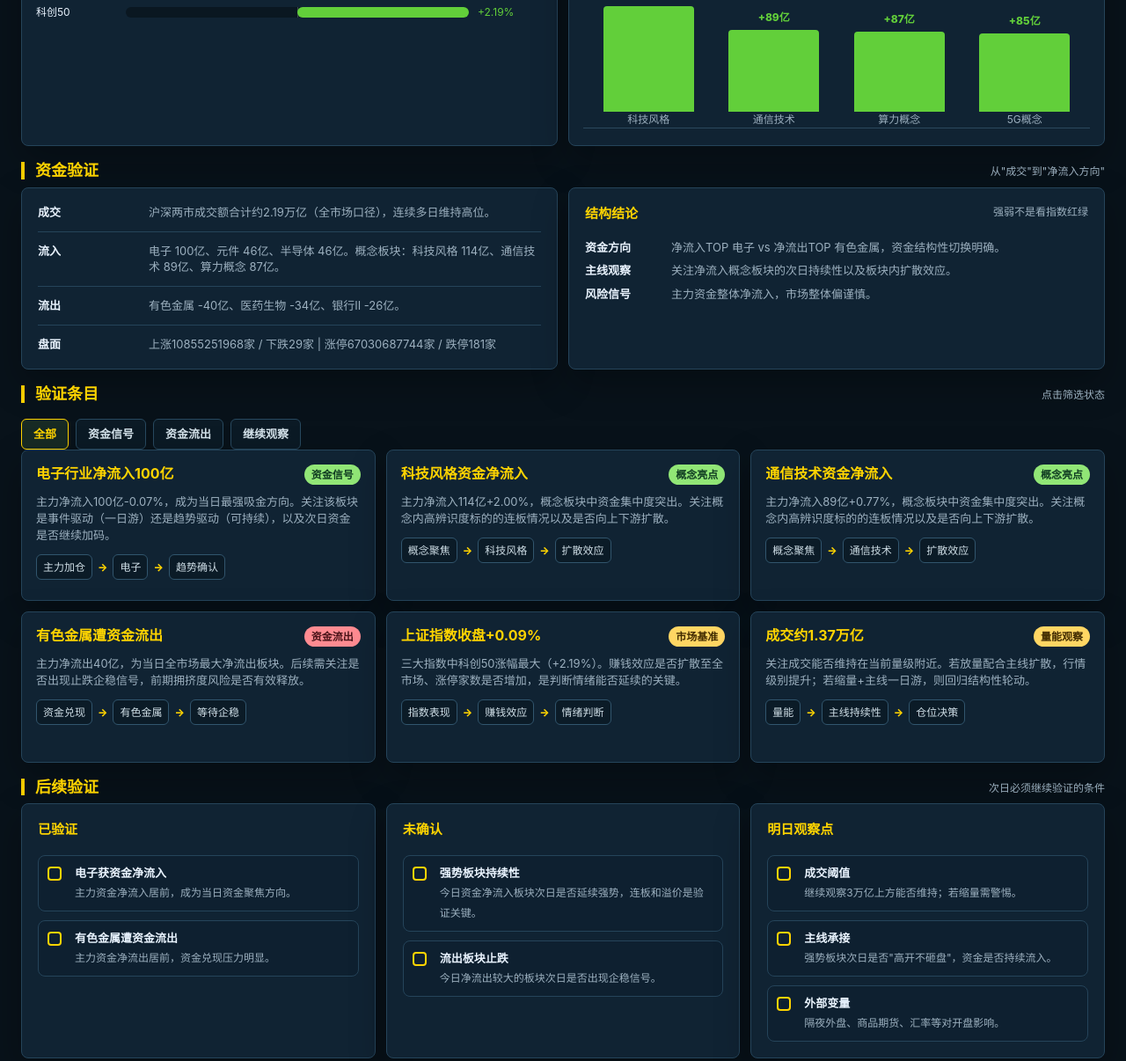
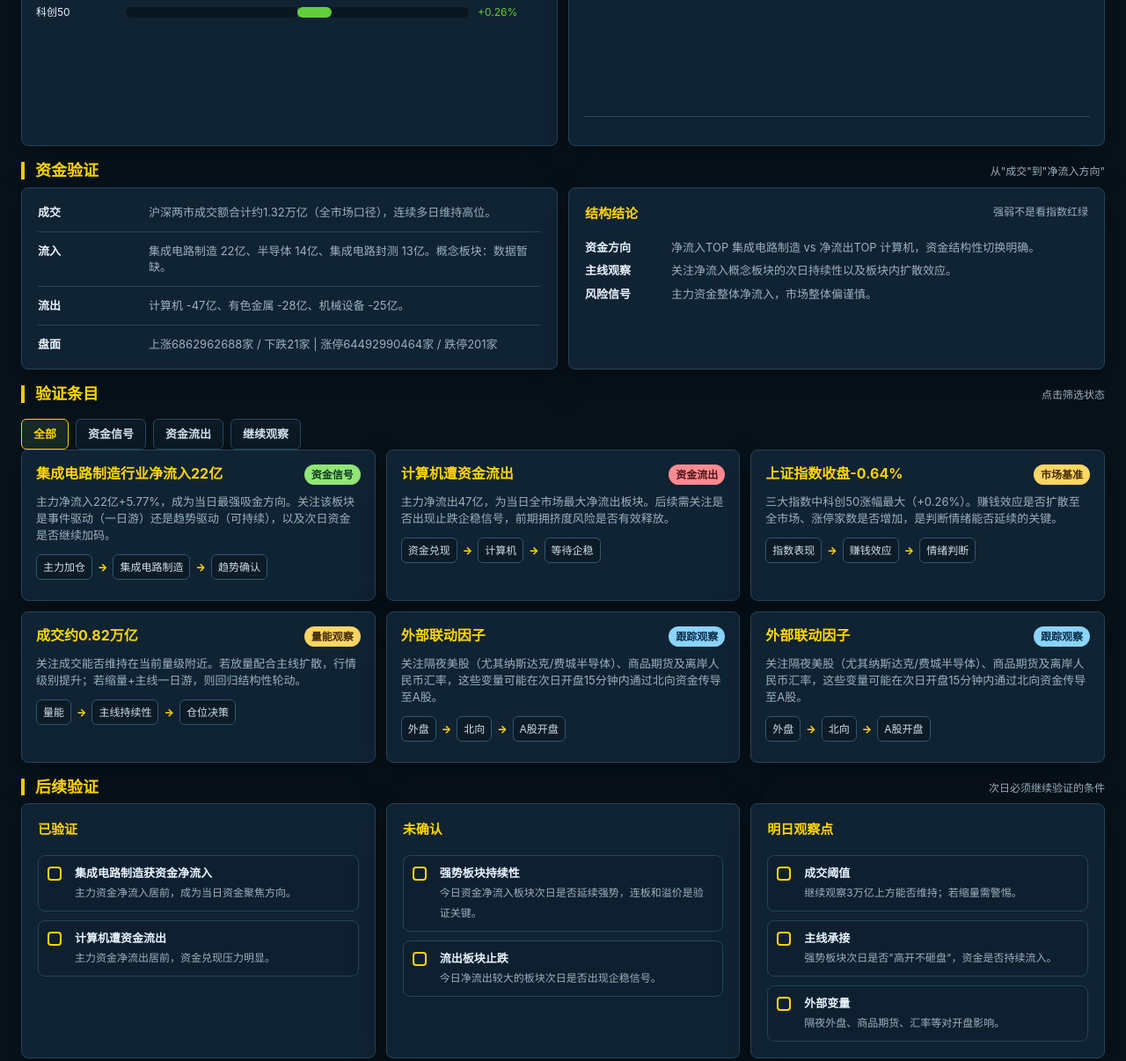
Before and after one commit to richzehe999/-99-, a plain HTML site: page a-share-report-site/index.html in a window 1280 px wide. Shown: the part 951-2157 px from the top of the page at 88% size. Drawn offline with Linux system fonts and the light colour scheme.

Commit message:
auto: update radar report 2026-11-19 13:06

```diff
--- a/a-share-report-site/index.html
+++ b/a-share-report-site/index.html
@@ -3,7 +3,7 @@
 <head>
 <meta charset="utf-8">
 <meta name="viewport" content="width=device-width, initial-scale=1">
-<title>A股盘前雷达 | 2026年11月19日</title>
+<title>A股午间雷达 | 2026年11月19日</title>
 <style>
 *{box-sizing:border-box}html{scroll-behavior:smooth}
 body{margin:0;color:#eaf4ff;background:#08121a;font-family:-apple-system,BlinkMacSystemFont,"Segoe UI","PingFang SC","Microsoft YaHei",Arial,sans-serif;line-height:1.45}
@@ -105,14 +105,14 @@ h1{margin:0 0 10px;color:#ffd400;font-size:clamp(28px,2.7vw,44px);line-height:1;
 <main class="page">
   <header class="hero">
     <div>
-      <h1>A股盘前雷达</h1>
-      <p>区间：2026年11月19日 盘前版（隔夜+上日收盘）（08:00版）。今日主要指数集体收涨。资金层面：电子获主力净流入居前，有色金属遭抛售居前。结构性分化明显，板块轮动加速。</p>
+      <h1>A股午间雷达</h1>
+      <p>区间：2026年11月19日 午间版（早盘行情）（13:05版）。今日主要指数集体收跌。资金层面：集成电路制造获主力净流入居前，计算机遭抛售居前。结构性分化明显，板块轮动加速。</p>
       <div class="toolbar" role="group" aria-label="雷达模式切换">
         <button class="mode-button active" data-mode="dashboard" type="button">看板模式</button>
         <button class="mode-button" data-mode="review" type="button">验证清单模式</button>
       </div>
     </div>
-    <div class="status-pill"><span class="pulse"></span>已于08:00自动生成</div>
+    <div class="status-pill"><span class="pulse"></span>已于13:05自动生成</div>
   </header>
 
   <section class="section" id="overview">
@@ -120,7 +120,7 @@ h1{margin:0 0 10px;color:#ffd400;font-size:clamp(28px,2.7vw,44px);line-height:1;
       <h2>市场总览</h2>
       <span>指数、成交、资金方向</span>
     </div>
-    <div class="grid kpi-grid"><article class="card kpi"><small>上证指数</small><strong class="up">3,587.83</strong><em>+0.09%，权重股表现</em></article><article class="card kpi"><small>深证成指</small><strong class="up">10,659.41</strong><em>+0.20%，科技成长拖累</em></article><article class="card kpi"><small>创业板指</small><strong class="up">2,311.62</strong><em>+0.85%，题材分化</em></article><article class="card kpi"><small>科创50</small><strong class="up">1,247.99</strong><em>+2.19%，半导体波动</em></article><article class="card kpi"><small>沪深300</small><strong class="up">3,983.77</strong><em>+0.18%，权重风向</em></article><article class="card kpi"><small>沪深两市成交额</small><strong class="flat">1.37万亿</strong><em>全市场成交1.37万亿</em></article></div>
+    <div class="grid kpi-grid"><article class="card kpi"><small>上证指数</small><strong class="down">3,564.82</strong><em>-0.64%，权重股表现</em></article><article class="card kpi"><small>深证成指</small><strong class="down">10,563.63</strong><em>-0.90%，科技成长拖累</em></article><article class="card kpi"><small>创业板指</small><strong class="down">2,283.76</strong><em>-1.21%，题材分化</em></article><article class="card kpi"><small>科创50</small><strong class="up">1,251.20</strong><em>+0.26%，半导体波动</em></article><article class="card kpi"><small>沪深300</small><strong class="down">3,960.94</strong><em>-0.57%，权重风向</em></article><article class="card kpi"><small>沪深两市成交额</small><strong class="flat">8235亿</strong><em>全市场成交8235亿</em></article></div>
   </section>
 
   <section class="section mode-panel" data-mode-panel="dashboard">
@@ -128,19 +128,19 @@ h1{margin:0 0 10px;color:#ffd400;font-size:clamp(28px,2.7vw,44px);line-height:1;
 <div class="grid two">
   <article class="card chart-card">
     <div class="chart-title">行业板块主力资金净流入 TOP <span>申万一级，亿元</span></div>
-    <div class="hbar-list"><div class="hbar-row"><span>电子</span><div class="track"><div class="hbar" style="width:100.0%"></div></div><span class="value">+100亿</span></div><div class="hbar-row"><span>元件</span><div class="track"><div class="hbar" style="width:46.5%"></div></div><span class="value">+46亿</span></div><div class="hbar-row"><span>半导体</span><div class="track"><div class="hbar" style="width:45.6%"></div></div><span class="value">+46亿</span></div><div class="hbar-row"><span>印制电路板</span><div class="track"><div class="hbar" style="width:45.2%"></div></div><span class="value">+45亿</span></div><div class="hbar-row"><span>通信</span><div class="track"><div class="hbar" style="width:35.4%"></div></div><span class="value">+35亿</span></div></div>
+    <div class="hbar-list"><div class="hbar-row"><span>集成电路制造</span><div class="track"><div class="hbar" style="width:100.0%"></div></div><span class="value">+22亿</span></div><div class="hbar-row"><span>半导体</span><div class="track"><div class="hbar" style="width:65.5%"></div></div><span class="value">+14亿</span></div><div class="hbar-row"><span>集成电路封测</span><div class="track"><div class="hbar" style="width:58.0%"></div></div><span class="value">+13亿</span></div><div class="hbar-row"><span>半导体设备</span><div class="track"><div class="hbar" style="width:52.1%"></div></div><span class="value">+12亿</span></div><div class="hbar-row"><span>底盘与发动机系统</span><div class="track"><div class="hbar" style="width:17.8%"></div></div><span class="value">+4亿</span></div></div>
   </article>
   <article class="card chart-card">
     <div class="chart-title">行业板块主力资金净流出 TOP <span>申万一级，亿元</span></div>
-    <div class="hbar-list"><div class="hbar-row"><span>有色金属</span><div class="track"><div class="hbar out" style="width:100.0%"></div></div><span class="value">-40亿</span></div><div class="hbar-row"><span>医药生物</span><div class="track"><div class="hbar out" style="width:85.0%"></div></div><span class="value">-34亿</span></div><div class="hbar-row"><span>银行Ⅱ</span><div class="track"><div class="hbar out" style="width:66.2%"></div></div><span class="value">-26亿</span></div><div class="hbar-row"><span>银行</span><div class="track"><div class="hbar out" style="width:66.2%"></div></div><span class="value">-26亿</span></div><div class="hbar-row"><span>传媒</span><div class="track"><div class="hbar out" style="width:59.0%"></div></div><span class="value">-23亿</span></div><div class="hbar-row"><span>全市场主力</span><div class="track"><div class="hbar" style="width:100.0%"></div></div><span class="value">+123亿</span></div></div>
+    <div class="hbar-list"><div class="hbar-row"><span>计算机</span><div class="track"><div class="hbar out" style="width:100.0%"></div></div><span class="value">-47亿</span></div><div class="hbar-row"><span>有色金属</span><div class="track"><div class="hbar out" style="width:58.6%"></div></div><span class="value">-28亿</span></div><div class="hbar-row"><span>机械设备</span><div class="track"><div class="hbar out" style="width:53.2%"></div></div><span class="value">-25亿</span></div><div class="hbar-row"><span>数字芯片设计</span><div class="track"><div class="hbar out" style="width:52.5%"></div></div><span class="value">-25亿</span></div><div class="hbar-row"><span>IT服务Ⅱ</span><div class="track"><div class="hbar out" style="width:51.8%"></div></div><span class="value">-24亿</span></div><div class="hbar-row"><span>全市场主力</span><div class="track"><div class="hbar out" style="width:100.0%"></div></div><span class="value">-84亿</span></div></div>
   </article>
   <article class="card chart-card">
     <div class="chart-title">指数强弱幅 <span>以公开收盘口径为准</span></div>
-    <div class="perf-list"><div class="perf-row"><span>上证指数</span><div class="zero-line"><div class="perf pos" style="width:3.42%"></div></div><span class="up">+0.09%</span></div><div class="perf-row"><span>深证成指</span><div class="zero-line"><div class="perf pos" style="width:7.6000000000000005%"></div></div><span class="up">+0.20%</span></div><div class="perf-row"><span>创业板指</span><div class="zero-line"><div class="perf pos" style="width:32.3%"></div></div><span class="up">+0.85%</span></div><div class="perf-row"><span>科创50</span><div class="zero-line"><div class="perf pos" style="width:83.22%"></div></div><span class="up">+2.19%</span></div></div>
+    <div class="perf-list"><div class="perf-row"><span>上证指数</span><div class="zero-line"><div class="perf neg" style="width:24.32%"></div></div><span class="down">-0.64%</span></div><div class="perf-row"><span>深证成指</span><div class="zero-line"><div class="perf neg" style="width:34.2%"></div></div><span class="down">-0.90%</span></div><div class="perf-row"><span>创业板指</span><div class="zero-line"><div class="perf neg" style="width:45.98%"></div></div><span class="down">-1.21%</span></div><div class="perf-row"><span>科创50</span><div class="zero-line"><div class="perf pos" style="width:9.88%"></div></div><span class="up">+0.26%</span></div></div>
   </article>
   <article class="card chart-card">
     <div class="chart-title">概念板块资金亮点 <span>活跃方向合计</span></div>
-    <div class="waterfall"><div class="water-item"><div class="water-value up">+114亿</div><div class="water-bar" style="height:120px"></div><span>科技风格</span></div><div class="water-item"><div class="water-value up">+89亿</div><div class="water-bar" style="height:93px"></div><span>通信技术</span></div><div class="water-item"><div class="water-value up">+87亿</div><div class="water-bar" style="height:91px"></div><span>算力概念</span></div><div class="water-item"><div class="water-value up">+85亿</div><div class="water-bar" style="height:89px"></div><span>5G概念</span></div></div>
+    <div class="waterfall"></div>
   </article>
 </div>
   </section>
@@ -152,9 +152,9 @@ h1{margin:0 0 10px;color:#ffd400;font-size:clamp(28px,2.7vw,44px);line-height:1;
   <article class="card panel">
     <div class="chart-title">明日开盘验证 <span>15分钟</span></div>
     <ul class="mini-list">
-      <li><b>电子</b><span>板块内高辨识度标的是否延续强势，避免开盘冲高回落。</span></li>
+      <li><b>集成电路制造</b><span>板块内高辨识度标的是否延续强势，避免开盘冲高回落。</span></li>
       <li><b>概念扩散</b><span>今日净流入概念次日能否继续放量，板块内扩散效应如何。</span></li>
-      <li><b>有色金属</b><span>抛压是否延续，龙头股是否止跌企稳。</span></li>
+      <li><b>计算机</b><span>抛压是否延续，龙头股是否止跌企稳。</span></li>
     </ul>
   </article>
   <article class="card panel">
@@ -185,16 +185,16 @@ h1{margin:0 0 10px;color:#ffd400;font-size:clamp(28px,2.7vw,44px);line-height:1;
 <div class="grid two">
   <article class="card panel">
     <div class="summary">
-      <div class="summary-row"><b>成交</b><span>沪深两市成交额合计约2.19万亿（全市场口径），连续多日维持高位。</span></div>
-      <div class="summary-row"><b>流入</b><span>电子 100亿、元件 46亿、半导体 46亿。概念板块：科技风格 114亿、通信技术 89亿、算力概念 87亿。</span></div>
-      <div class="summary-row"><b>流出</b><span>有色金属 -40亿、医药生物 -34亿、银行Ⅱ -26亿。</span></div>
-      <div class="summary-row"><b>盘面</b><span>上涨10855251968家 / 下跌29家 | 涨停67030687744家 / 跌停181家</span></div>
+      <div class="summary-row"><b>成交</b><span>沪深两市成交额合计约1.32万亿（全市场口径），连续多日维持高位。</span></div>
+      <div class="summary-row"><b>流入</b><span>集成电路制造 22亿、半导体 14亿、集成电路封测 13亿。概念板块：数据暂缺。</span></div>
+      <div class="summary-row"><b>流出</b><span>计算机 -47亿、有色金属 -28亿、机械设备 -25亿。</span></div>
+      <div class="summary-row"><b>盘面</b><span>上涨6862962688家 / 下跌21家 | 涨停64492990464家 / 跌停201家</span></div>
     </div>
   </article>
   <article class="card panel">
     <div class="chart-title">结构结论 <span>强弱不是看指数红绿</span></div>
     <ul class="mini-list">
-      <li><b>资金方向</b><span>净流入TOP 电子 vs 净流出TOP 有色金属，资金结构性切换明确。</span></li>
+      <li><b>资金方向</b><span>净流入TOP 集成电路制造 vs 净流出TOP 计算机，资金结构性切换明确。</span></li>
       <li><b>主线观察</b><span>关注净流入概念板块的次日持续性以及板块内扩散效应。</span></li>
       <li><b>风险信号</b><span>主力资金整体净流入，市场整体偏谨慎。</span></li>
     </ul>
@@ -215,34 +215,34 @@ h1{margin:0 0 10px;color:#ffd400;font-size:clamp(28px,2.7vw,44px);line-height:1;
     </div>
     <div class="theme-grid">
 <article class="theme-card" data-kind="positive">
-  <div class="theme-head"><h3>电子行业净流入100亿</h3><span class="tag positive">资金信号</span></div>
-  <p>主力净流入100亿-0.07%，成为当日最强吸金方向。关注该板块是事件驱动（一日游）还是趋势驱动（可持续），以及次日资金是否继续加码。</p>
-  <div class="chain"><span class="node">主力加仓</span><span class="arrow">-></span><span class="node">电子</span><span class="arrow">-></span><span class="node">趋势确认</span></div>
-</article>
-<article class="theme-card" data-kind="positive">
-  <div class="theme-head"><h3>科技风格资金净流入</h3><span class="tag positive">概念亮点</span></div>
-  <p>主力净流入114亿+2.00%，概念板块中资金集中度突出。关注概念内高辨识度标的的连板情况以及是否向上下游扩散。</p>
-  <div class="chain"><span class="node">概念聚焦</span><span class="arrow">-></span><span class="node">科技风格</span><span class="arrow">-></span><span class="node">扩散效应</span></div>
-</article>
-<article class="theme-card" data-kind="positive">
-  <div class="theme-head"><h3>通信技术资金净流入</h3><span class="tag positive">概念亮点</span></div>
-  <p>主力净流入89亿+0.77%，概念板块中资金集中度突出。关注概念内高辨识度标的的连板情况以及是否向上下游扩散。</p>
-  <div class="chain"><span class="node">概念聚焦</span><span class="arrow">-></span><span class="node">通信技术</span><span class="arrow">-></span><span class="node">扩散效应</span></div>
+  <div class="theme-head"><h3>集成电路制造行业净流入22亿</h3><span class="tag positive">资金信号</span></div>
+  <p>主力净流入22亿+5.77%，成为当日最强吸金方向。关注该板块是事件驱动（一日游）还是趋势驱动（可持续），以及次日资金是否继续加码。</p>
+  <div class="chain"><span class="node">主力加仓</span><span class="arrow">-></span><span class="node">集成电路制造</span><span class="arrow">-></span><span class="node">趋势确认</span></div>
 </article>
 <article class="theme-card" data-kind="negative">
-  <div class="theme-head"><h3>有色金属遭资金流出</h3><span class="tag negative">资金流出</span></div>
-  <p>主力净流出40亿，为当日全市场最大净流出板块。后续需关注是否出现止跌企稳信号，前期拥挤度风险是否有效释放。</p>
-  <div class="chain"><span class="node">资金兑现</span><span class="arrow">-></span><span class="node">有色金属</span><span class="arrow">-></span><span class="node">等待企稳</span></div>
+  <div class="theme-head"><h3>计算机遭资金流出</h3><span class="tag negative">资金流出</span></div>
+  <p>主力净流出47亿，为当日全市场最大净流出板块。后续需关注是否出现止跌企稳信号，前期拥挤度风险是否有效释放。</p>
+  <div class="chain"><span class="node">资金兑现</span><span class="arrow">-></span><span class="node">计算机</span><span class="arrow">-></span><span class="node">等待企稳</span></div>
 </article>
 <article class="theme-card" data-kind="watch">
-  <div class="theme-head"><h3>上证指数收盘+0.09%</h3><span class="tag watch">市场基准</span></div>
-  <p>三大指数中科创50涨幅最大（+2.19%）。赚钱效应是否扩散至全市场、涨停家数是否增加，是判断情绪能否延续的关键。</p>
+  <div class="theme-head"><h3>上证指数收盘-0.64%</h3><span class="tag watch">市场基准</span></div>
+  <p>三大指数中科创50涨幅最大（+0.26%）。赚钱效应是否扩散至全市场、涨停家数是否增加，是判断情绪能否延续的关键。</p>
   <div class="chain"><span class="node">指数表现</span><span class="arrow">-></span><span class="node">赚钱效应</span><span class="arrow">-></span><span class="node">情绪判断</span></div>
 </article>
 <article class="theme-card" data-kind="watch">
-  <div class="theme-head"><h3>成交约1.37万亿</h3><span class="tag watch">量能观察</span></div>
+  <div class="theme-head"><h3>成交约0.82万亿</h3><span class="tag watch">量能观察</span></div>
   <p>关注成交能否维持在当前量级附近。若放量配合主线扩散，行情级别提升；若缩量+主线一日游，则回归结构性轮动。</p>
   <div class="chain"><span class="node">量能</span><span class="arrow">-></span><span class="node">主线持续性</span><span class="arrow">-></span><span class="node">仓位决策</span></div>
+</article>
+<article class="theme-card" data-kind="neutral">
+  <div class="theme-head"><h3>外部联动因子</h3><span class="tag neutral">跟踪观察</span></div>
+  <p>关注隔夜美股（尤其纳斯达克/费城半导体）、商品期货及离岸人民币汇率，这些变量可能在次日开盘15分钟内通过北向资金传导至A股。</p>
+  <div class="chain"><span class="node">外盘</span><span class="arrow">-></span><span class="node">北向</span><span class="arrow">-></span><span class="node">A股开盘</span></div>
+</article>
+<article class="theme-card" data-kind="neutral">
+  <div class="theme-head"><h3>外部联动因子</h3><span class="tag neutral">跟踪观察</span></div>
+  <p>关注隔夜美股（尤其纳斯达克/费城半导体）、商品期货及离岸人民币汇率，这些变量可能在次日开盘15分钟内通过北向资金传导至A股。</p>
+  <div class="chain"><span class="node">外盘</span><span class="arrow">-></span><span class="node">北向</span><span class="arrow">-></span><span class="node">A股开盘</span></div>
 </article></div>
   </section>
 
@@ -256,8 +256,8 @@ h1{margin:0 0 10px;color:#ffd400;font-size:clamp(28px,2.7vw,44px);line-height:1;
   <article class="card panel">
     <div class="chart-title">已验证</div>
     <div class="checklist">
-      <div class="check"><span class="box"></span><div><b>电子获资金净流入</b><span>主力资金净流入居前，成为当日资金聚焦方向。</span></div></div>
-      <div class="check"><span class="box"></span><div><b>有色金属遭资金流出</b><span>主力资金净流出居前，资金兑现压力明显。</span></div></div>
+      <div class="check"><span class="box"></span><div><b>集成电路制造获资金净流入</b><span>主力资金净流入居前，成为当日资金聚焦方向。</span></div></div>
+      <div class="check"><span class="box"></span><div><b>计算机遭资金流出</b><span>主力资金净流出居前，资金兑现压力明显。</span></div></div>
     </div>
   </article>
   <article class="card panel">
```
Also changed, not shown: index.html (+35 -35 lines).
